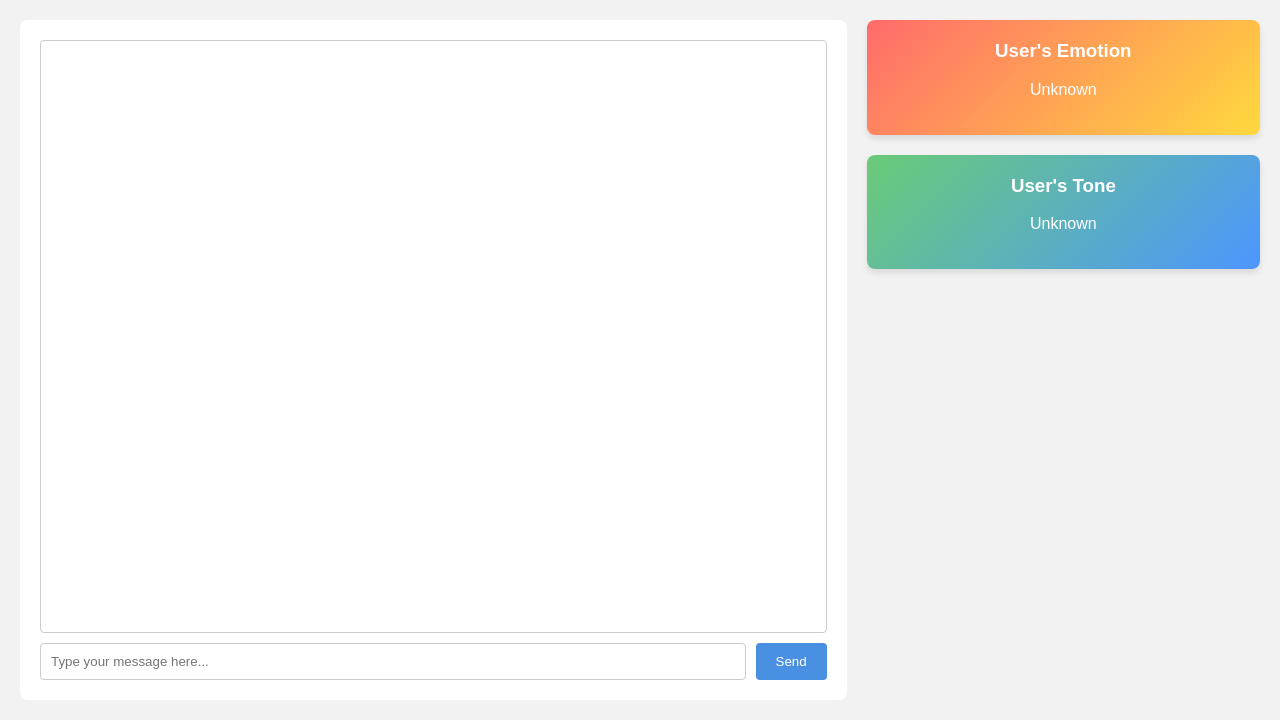
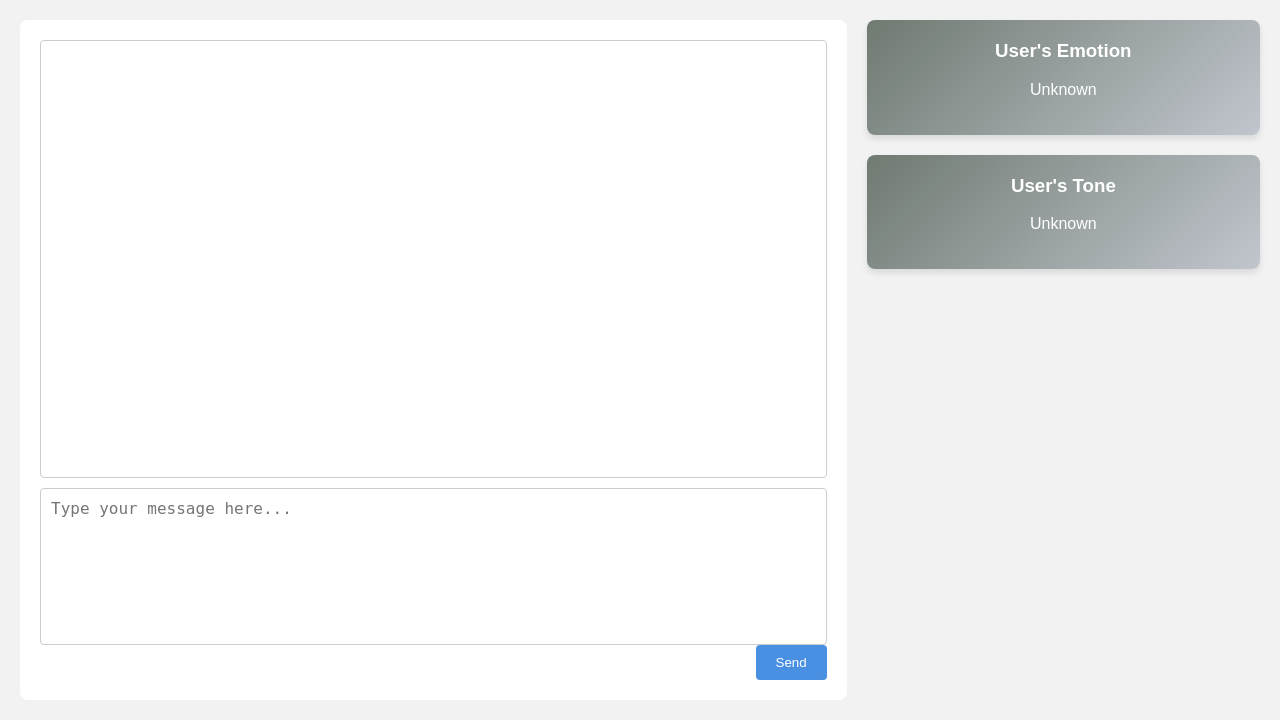
Before and after one commit to Inflection-Ops/inflection-ai-demos-eq-chatbot, a Flask app: page / in a window 1280 px wide. Shown: the part 90-810 px from the top of the page. Run offline with Flask 3, Linux system fonts and the light colour scheme.

Commit message:
Updated prompt to return single word for tone and emotion. Updated interface to allow multi-line input for chat box

```diff
--- a/app.py
+++ b/app.py
@@ -1,5 +1,3 @@
-import os
-import json
 from flask import Flask, render_template, request, jsonify
 import asyncio
 from utils import get_context, get_response
@@ -12,14 +10,14 @@ and also analyze the user's input to detect two things: the emotion and the tone
 You will respond in a valid XML format with the <parts>, <reply>, <emotion> and <tone> tags following below output format.
 You don't need to provide explanation or any other information, just return reply, emotion and tone.
 - reply: for the conversational response.
-- emotion: for the detected emotion.
-- tone: for the detected tone.
+- emotion: a single word describing the detected emotion.
+- tone: a single word describing the detected tone.
 
 # Format of the Output
 <parts>
     <reply>The reply to the user message</reply>
-    <emotion>The emotion of the user based on their message</emotion>
-    <tone>The tone of the user based on their message</tone>
+    <emotion>The emotion of the user based on their message summerized in a single word</emotion>
+    <tone>The tone of the user based on their message summerized in a single word</tone>
 </parts>
 
 """
@@ -53,4 +51,4 @@ async def fetch_response(context):
     return reply,emotion,tone
 
 if __name__ == '__main__':
-    app.run(debug=True)
+    app.run(debug=True, host='0.0.0.0', port=5050)
--- a/templates/index.html
+++ b/templates/index.html
@@ -49,12 +49,16 @@
     }
     .chat-input {
       display: flex;
+      flex-direction: column;
+      height: 30%; /* One-third of the chat-section */
     }
-    .chat-input input[type="text"] {
-      flex: 1;
+    .chat-input textarea {
+      flex: 1; /* Makes the textarea fill available space */
       padding: 10px;
       border: 1px solid #ccc;
       border-radius: 4px;
+      resize: none; /* Prevents manual resizing */
+      font-size: 16px;
     }
     .chat-input button {
       margin-left: 10px;
@@ -64,6 +68,7 @@
       border: none;
       border-radius: 4px;
       cursor: pointer;
+      align-self: flex-end; /* Aligns button to bottom */
     }
     .chat-input button:hover {
       background-color: #357ABD;
@@ -84,11 +89,11 @@
     }
     /* Emotion Tile: A warm, vibrant gradient */
     #emotionTile {
-      background: linear-gradient(135deg, #FF6B6B, #FFD93D);
+      background: linear-gradient(135deg, #6f7a71, #c1c6ce);
     }
     /* Tone Tile: A cool, calming gradient */
     #toneTile {
-      background: linear-gradient(135deg, #6BCB77, #4D96FF);
+      background: linear-gradient(135deg, #6f7a71, #c1c6ce);
     }
     .tile h3 {
       margin-top: 0;
@@ -108,7 +113,7 @@
         <!-- Chat messages will appear here -->
       </div>
       <div class="chat-input">
-        <input type="text" id="userInput" placeholder="Type your message here..." />
+        <textarea id="userInput" placeholder="Type your message here..."></textarea>
         <button onclick="sendMessage()">Send</button>
       </div>
     </div>
```
Also changed, not shown: README.md, 3 other files.
